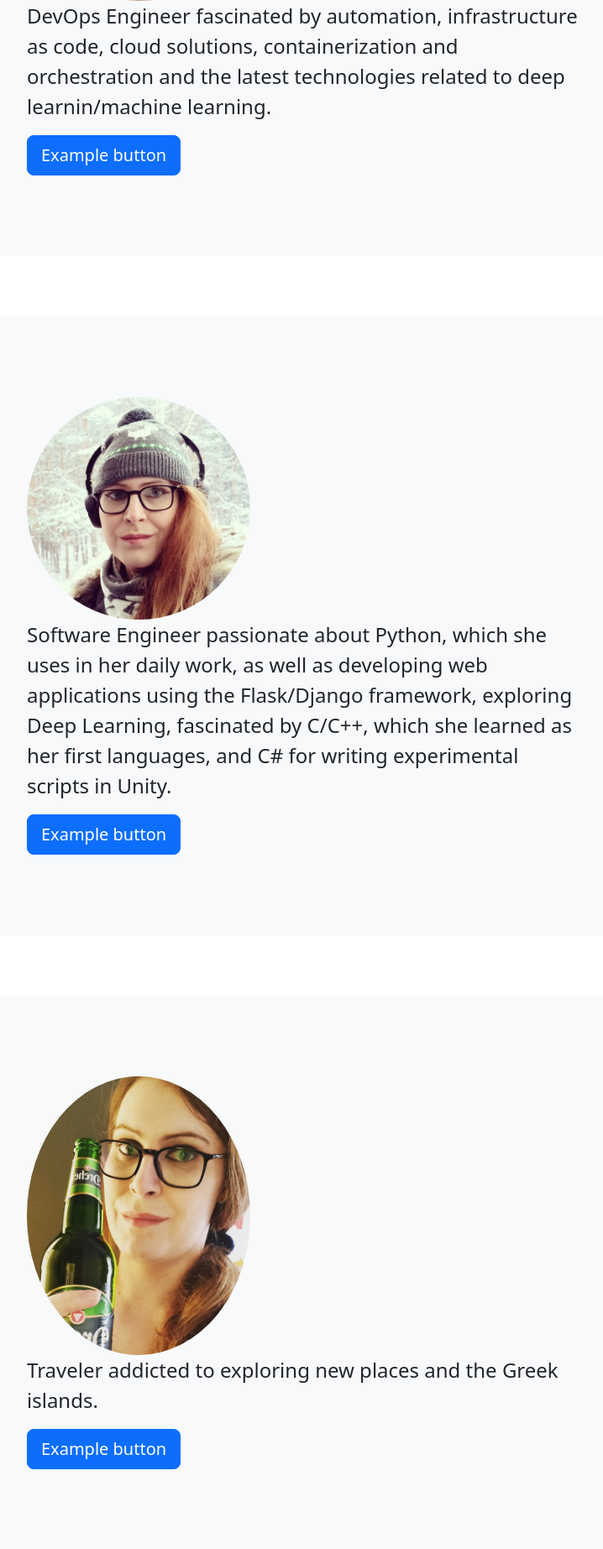
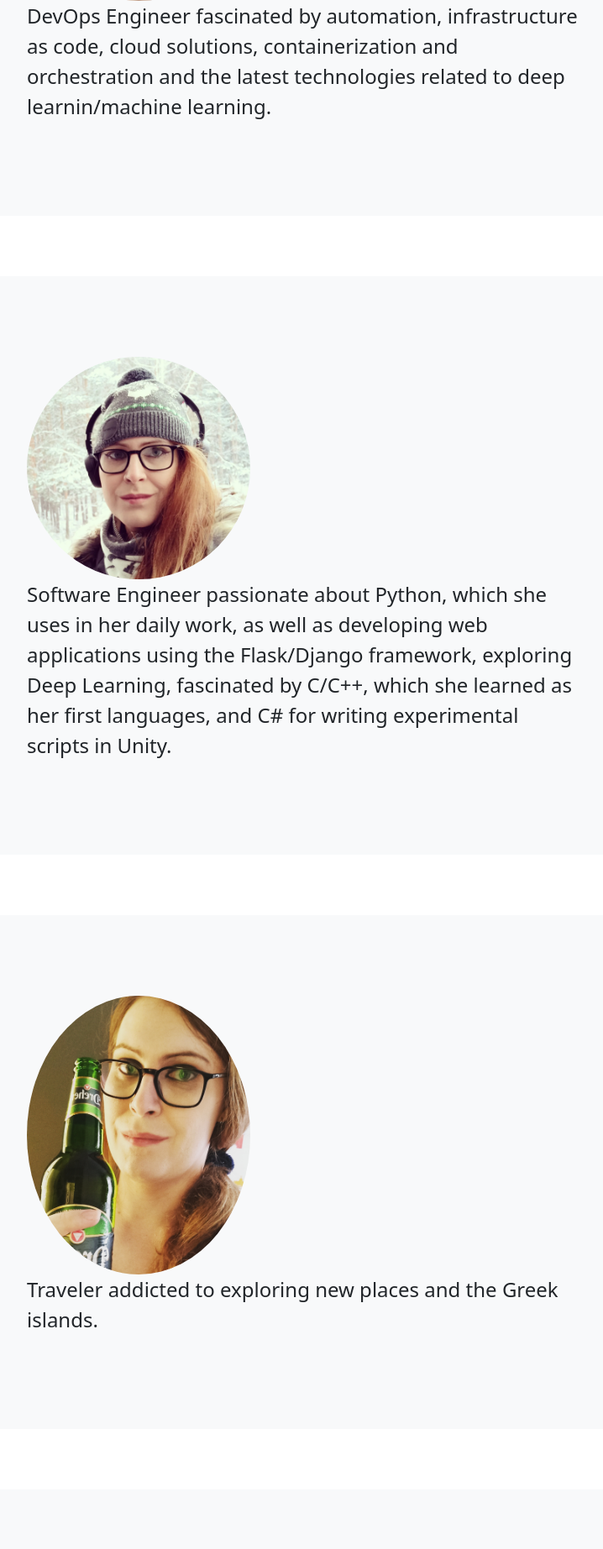
Before and after one commit to AnarchyFoxy/Asta-Flask-Webpage, a Flask app: page / in a window 1280 px wide. Shown: the part 482-2327 px from the top of the page at 84% size, without its empty margins (110-828 px from the left). Run offline with Flask 2, Linux system fonts and the light colour scheme.

Commit message:
moved button into comment

```diff
--- a/templates/index.html
+++ b/templates/index.html
@@ -33,7 +33,7 @@
                     <img class="face" src="static/img/Astryda_1.jpg" alt="Astryda_1">
                 </div>
                 <p class="col-md-8 fs-4">DevOps Engineer fascinated by automation, infrastructure as code, cloud solutions, containerization and orchestration and the latest technologies related to deep learnin/machine learning.</p>
-                <button class="btn btn-primary btn-lg" type="button">Example button</button>
+                <!-- <button class="btn btn-primary btn-lg" type="button">Example button</button> -->
               </div>
             </div>
         </div>
@@ -45,7 +45,7 @@
                     <img class="face" src="static/img/Astryda_2.jpg" alt="Astryda_2">
                 </div>
                 <p class="col-md-8 fs-4">Software Engineer passionate about Python, which she uses in her daily work, as well as developing web applications using the Flask/Django framework, exploring Deep Learning, fascinated by C/C++, which she learned as her first languages, and C# for writing experimental scripts in Unity.</p>
-                <button class="btn btn-primary btn-lg" type="button">Example button</button>
+                <!-- <button class="btn btn-primary btn-lg" type="button">Example button</button> -->
               </div>
             </div>
         </div>
@@ -57,7 +57,7 @@
                     <img class="face" src="static/img/Astryda_3.jpg" alt="Astryda_3">
                 </div>
                 <p class="col-md-8 fs-4">Traveler addicted to exploring new places and the Greek islands.</p>
-                <button class="btn btn-primary btn-lg" type="button">Example button</button>
+                <!-- <button class="btn btn-primary btn-lg" type="button">Example button</button> -->
               </div>
             </div>
         </div>
@@ -69,7 +69,7 @@
                     <img class="face" src="static/img/Astryda_4.jpg" alt="Astryda_4">
                 </div>
                 <p class="col-md-8 fs-4">Wannabe Game Developer with a head full of offbeat ideas, and hundreds of written scenarios waiting to come to fruition. After hours sitting on Unity to finally fulfill a dream.</p>
-                <button class="btn btn-primary btn-lg" type="button">Example button</button>
+                <!-- <button class="btn btn-primary btn-lg" type="button">Example button</button> -->
               </div>
             </div>
         </div>
```
